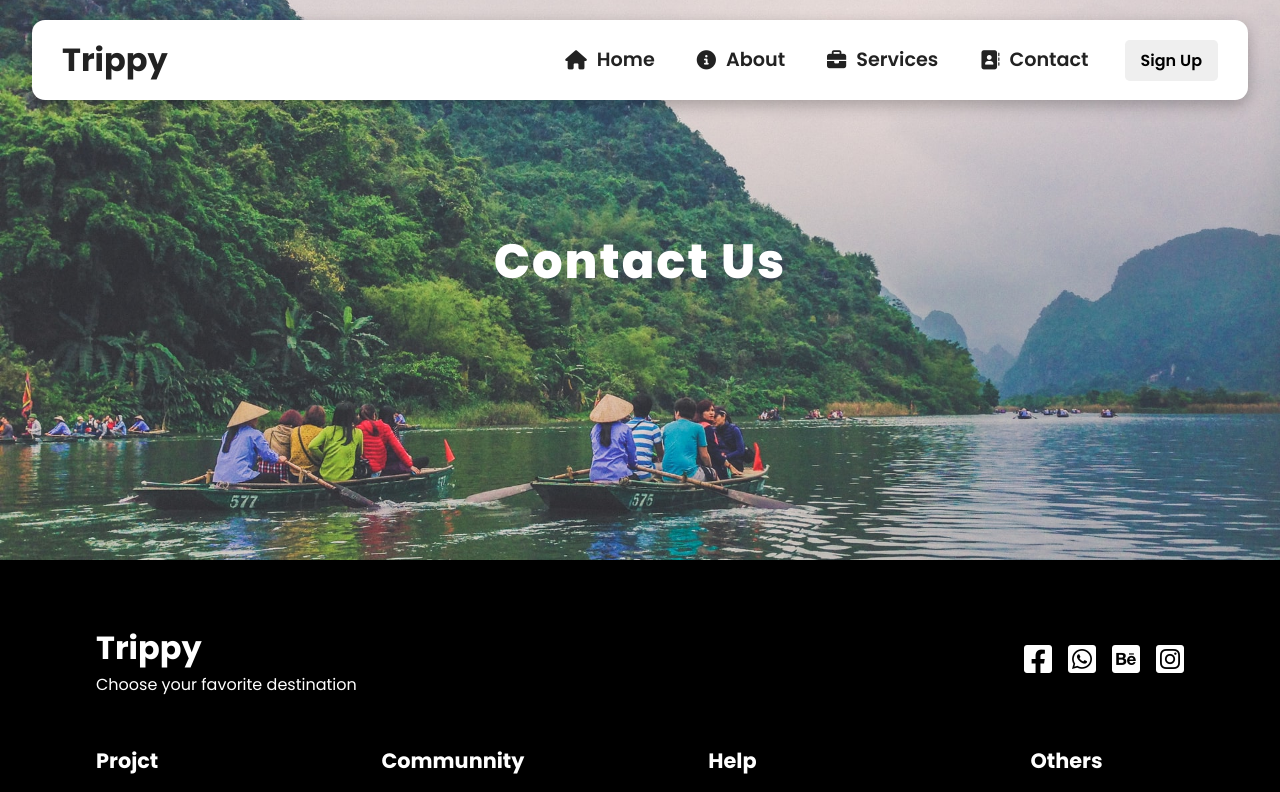
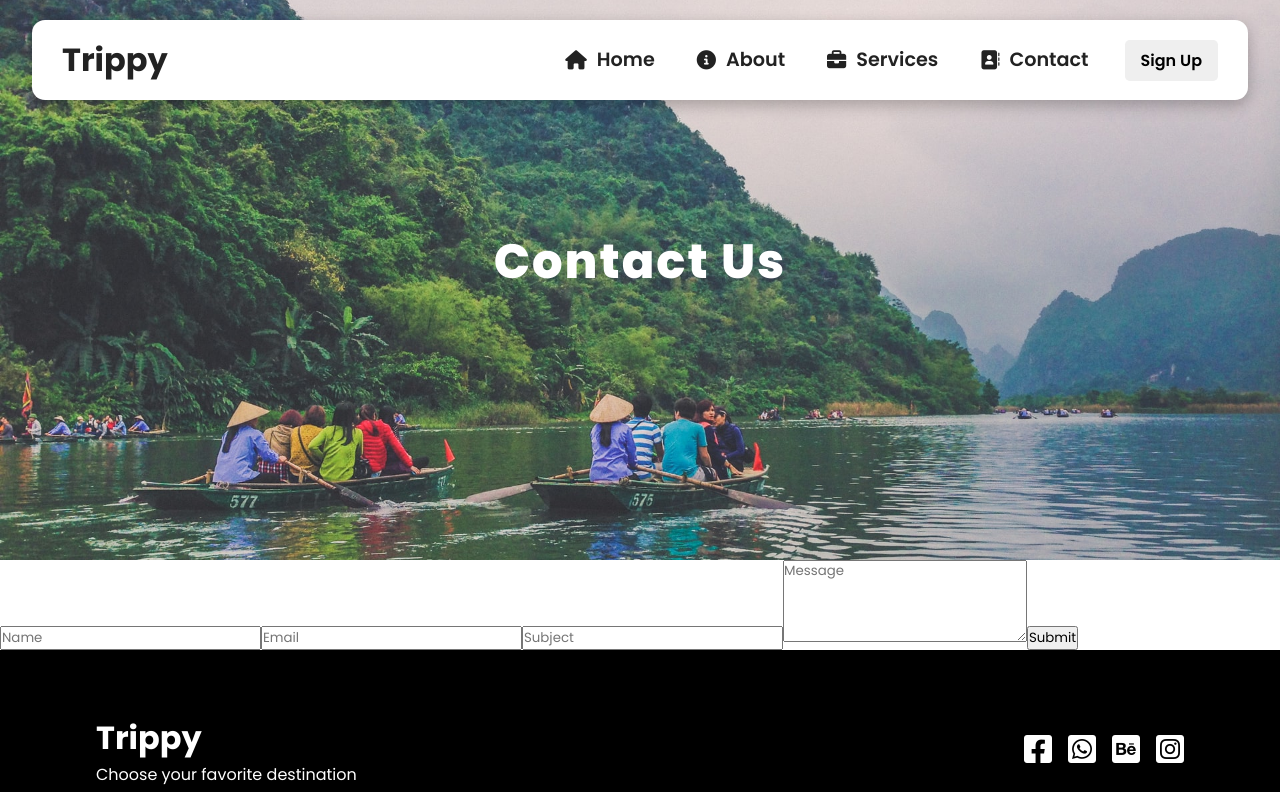
Before and after one commit to fmfahath/tourism-website, a React (Create React App) app: page /contact in a window 1280 px wide. Shown: the top 792 px of the page. Built offline with nearby package versions, Linux system fonts and the light colour scheme.

Commit message:
ContactForm.js, ContactForm-styles.css components added/ form content added

```diff
--- /dev/null
+++ b/src/components/ContactForm.js
@@ -0,0 +1,17 @@
+import "./ContactForm-styles.css"
+
+function ContactForm(){
+    return(
+        <div className="form-container">
+           <form>
+                <input placeholder="Name"/>
+                <input placeholder="Email"/>
+                <input placeholder="Subject"/>
+                <textarea placeholder="Message" rows="4"></textarea>
+                <button>Submit</button>
+           </form>
+        </div>
+    )
+}
+
+export default  ContactForm;
--- a/src/routes/Contact.js
+++ b/src/routes/Contact.js
@@ -3,6 +3,7 @@ import Navbar from "../components/navbar";
 import Hero from "../components/Hero";
 import Footer from "../components/Footer"
 import ContactImg from "../assets/2.jpg"
+import ContactForm from "../components/ContactForm";
 
 function Contact(){
     return(
@@ -17,6 +18,7 @@ function Contact(){
                 buttonClass=""
                 buttonText=""
             />
+            <ContactForm/>
             <Footer/>
         </React.Fragment>
     )
```
Also changed, not shown: src/components/ContactForm-styles.css (added).
